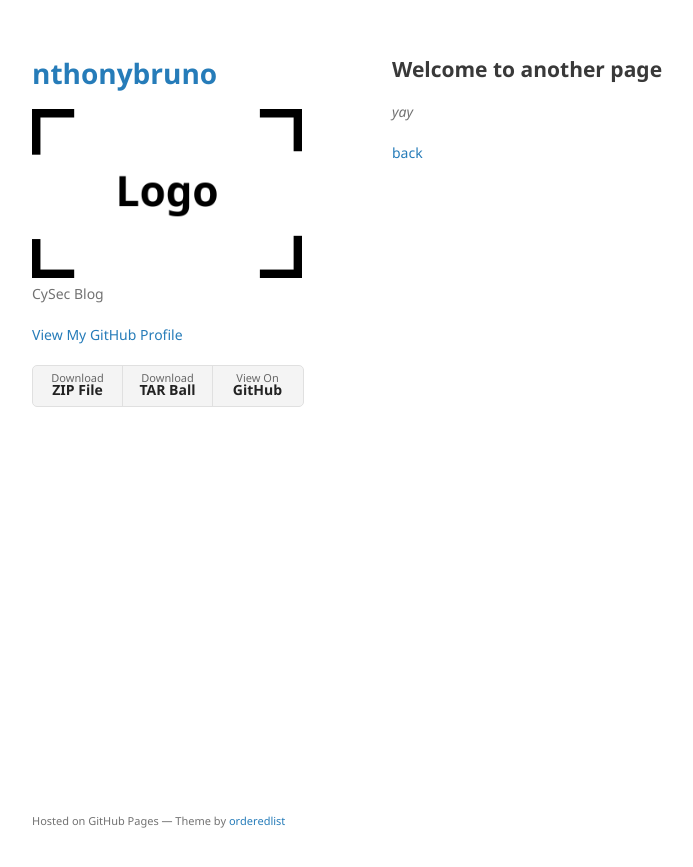
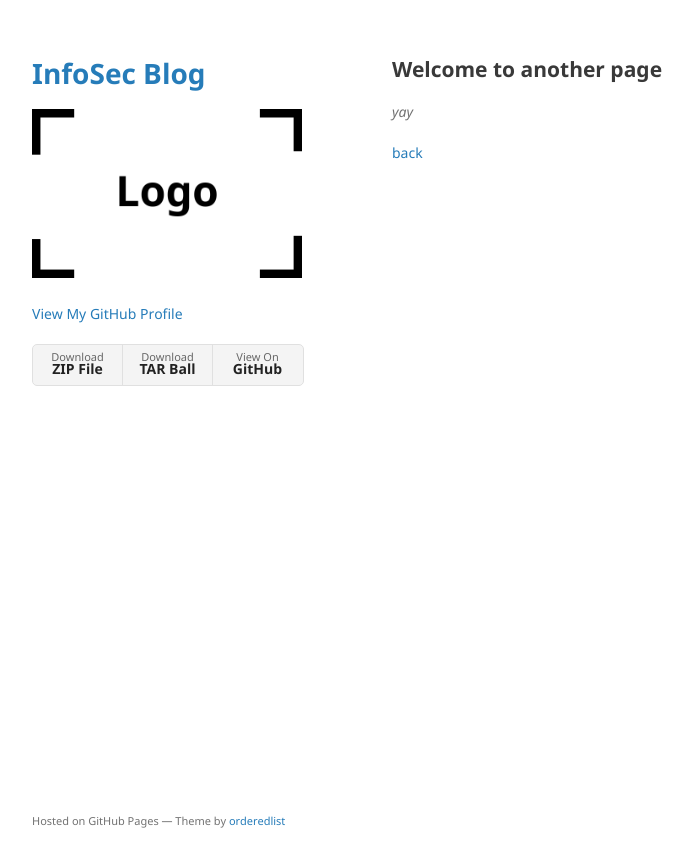
Before and after one commit to nthonybruno/nthonybruno.github.io, a Jekyll site: the page built from another-page.md, in a window 1280 px wide. Shown: the top 867 px of the page, without its empty margins (178-871 px from the left). Built offline with Jekyll 4.4.1, drawn with Linux system fonts in a browser that asks for light colours; the repository's description, which GitHub fills in, is left out; our own code applies the rules of GitHub Pages for plain Markdown files.

Commit message:
Update _config.yml

```diff
--- a/_config.yml
+++ b/_config.yml
@@ -1,7 +1,7 @@
 theme: jekyll-theme-minimal
-title: nthonybruno
+title: InfoSec Blog
 name: InfoSec Blog
-description: CySec Blog
+# description: CySec Blog
 google_analytics: G-2D2C6EGVHW
 avatar: /assets/img/courage.png
 show_downloads: true
```
